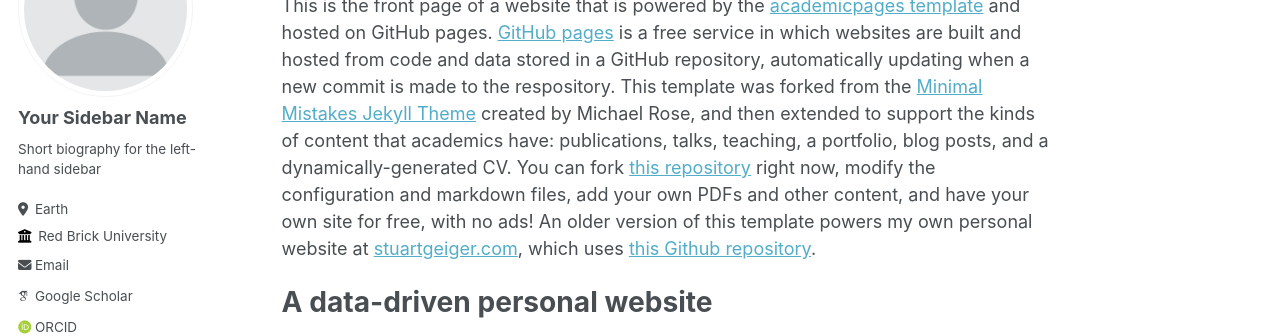
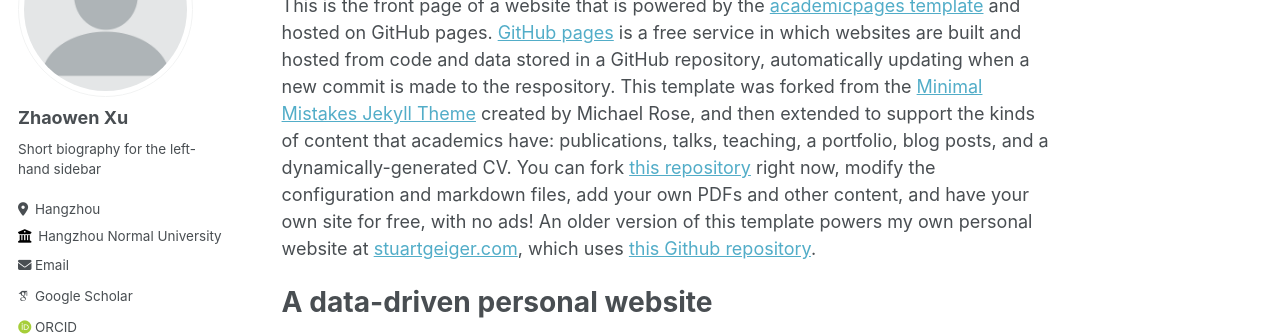
Before and after one commit to zhaowens/homepage, a Jekyll site: the page built from _pages/about.md, in a window 1280 px wide. Shown: the part 164-500 px from the top of the page. Built offline with Jekyll 4.4.1, drawn with Linux system fonts in a browser that asks for light colours; some web fonts are replaced.

Commit message:
Update _config.yml

```diff
--- a/_config.yml
+++ b/_config.yml
@@ -22,11 +22,11 @@ repository               : "academicpages/academicpages.github.io"
 author:
   # Biographic information
   avatar           : "profile.png"
-  name             : "Your Sidebar Name"
+  name             : "Zhaowen Xu"
   pronouns         : # example: "she/her"
   bio              : "Short biography for the left-hand sidebar"
-  location         : "Earth"
-  employer         : "Red Brick University"
+  location         : "Hangzhou"
+  employer         : "Hangzhou Normal University"
   uri              : # URL
   email            : "none@example.org"
 
```
